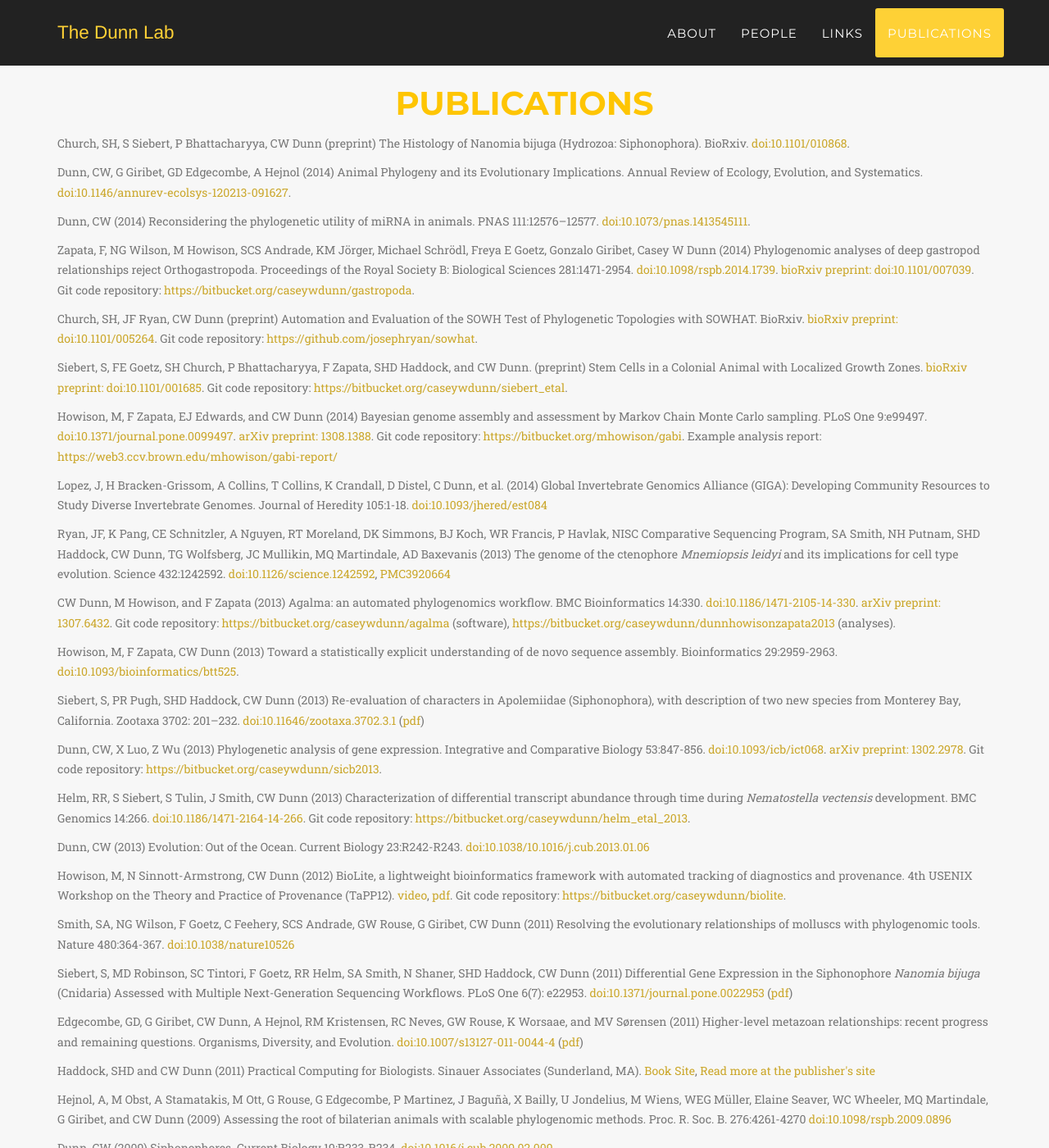
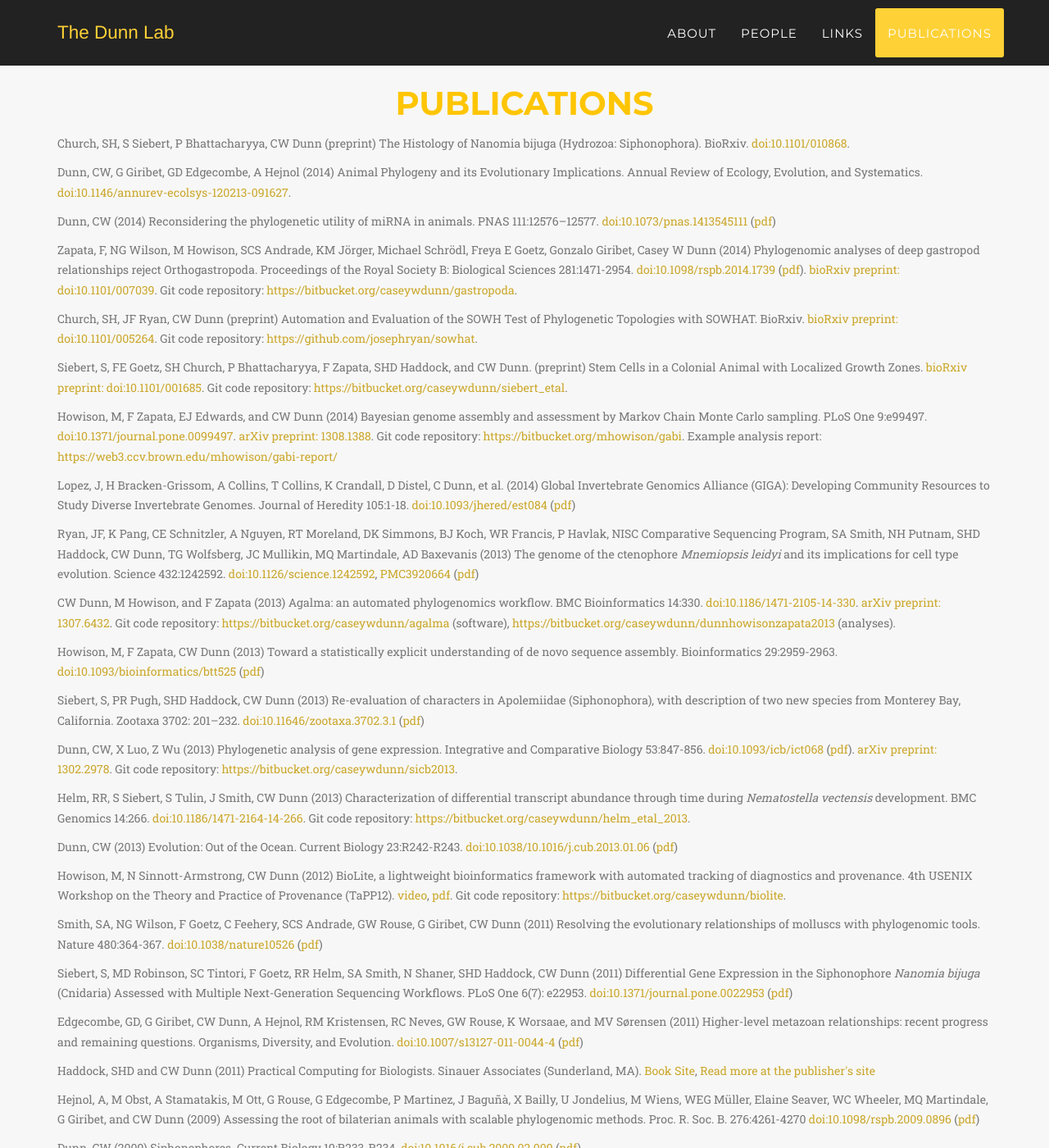
Before and after one commit to caseywdunn/caseywdunn.github.io, a Jekyll site: the page built from index.html, in a window 1280 px wide and 1400 px high, scrolled down 6615 px. Shown: the whole window at 82% size. Built offline with Jekyll 4.4.1, drawn with Linux system fonts in a browser that asks for light colours; some web fonts are replaced.

Commit message:
added pdfs

```diff
--- a/_includes/publications.html
+++ b/_includes/publications.html
@@ -17,11 +17,11 @@
 </div><div class="box-footer"> </div></div>
 
 <div class="box"><div class="box-title"></div><div class="box-body">
-	<p class="text-muted">Dunn, CW (2014) Reconsidering the phylogenetic utility of miRNA in animals. PNAS 111:12576–12577. <a href="http://dx.doi.org/10.1073/pnas.1413545111">doi:10.1073/pnas.1413545111</a>. </p>
+	<p class="text-muted">Dunn, CW (2014) Reconsidering the phylogenetic utility of miRNA in animals. PNAS 111:12576–12577. <a href="http://dx.doi.org/10.1073/pnas.1413545111">doi:10.1073/pnas.1413545111</a> (<a href="Dunn_2014PNAS.pdf">pdf</a>)</p>
 </div><div class="box-footer"> </div></div>
 
 <div class="box"><div class="box-title"></div><div class="box-body">
-	<p class="text-muted">Zapata, F, NG Wilson, M Howison, SCS Andrade, KM Jörger, Michael Schrödl, Freya E Goetz, Gonzalo Giribet, Casey W Dunn (2014) Phylogenomic analyses of deep gastropod relationships reject Orthogastropoda. Proceedings of the Royal Society B: Biological Sciences 281:1471-2954. <a href="http://dx.doi.org/10.1098/rspb.2014.1739">doi:10.1098/rspb.2014.1739</a>. <a href="http://dx.doi.org/10.1101/007039">bioRxiv preprint: doi:10.1101/007039</a>. Git code repository: <a href="https://bitbucket.org/caseywdunn/gastropoda">https://bitbucket.org/caseywdunn/gastropoda</a>.</p>
+	<p class="text-muted">Zapata, F, NG Wilson, M Howison, SCS Andrade, KM Jörger, Michael Schrödl, Freya E Goetz, Gonzalo Giribet, Casey W Dunn (2014) Phylogenomic analyses of deep gastropod relationships reject Orthogastropoda. Proceedings of the Royal Society B: Biological Sciences 281:1471-2954. <a href="http://dx.doi.org/10.1098/rspb.2014.1739">doi:10.1098/rspb.2014.1739</a> (<a href="Zapata_etal2014.pdf">pdf</a>). <a href="http://dx.doi.org/10.1101/007039">bioRxiv preprint: doi:10.1101/007039</a>. Git code repository: <a href="https://bitbucket.org/caseywdunn/gastropoda">https://bitbucket.org/caseywdunn/gastropoda</a>.</p>
 </div><div class="box-footer"> </div></div>
 
 <div class="box"><div class="box-title"></div><div class="box-body">
@@ -37,11 +37,11 @@
 </div><div class="box-footer"> </div></div>
 
 <div class="box"><div class="box-title"></div><div class="box-body">
-	<p class="text-muted">Lopez, J, H Bracken-Grissom, A Collins, T Collins, K Crandall, D Distel, C Dunn, et al. (2014) Global Invertebrate Genomics Alliance (GIGA): Developing Community Resources to Study Diverse Invertebrate Genomes. Journal of Heredity 105:1-18. <a href="http://dx.doi.org/10.1093/jhered/est084">doi:10.1093/jhered/est084</a></p>
+	<p class="text-muted">Lopez, J, H Bracken-Grissom, A Collins, T Collins, K Crandall, D Distel, C Dunn, et al. (2014) Global Invertebrate Genomics Alliance (GIGA): Developing Community Resources to Study Diverse Invertebrate Genomes. Journal of Heredity 105:1-18. <a href="http://dx.doi.org/10.1093/jhered/est084">doi:10.1093/jhered/est084</a> (<a href="GIGA_2014.pdf">pdf</a>)</p>
 </div><div class="box-footer"> </div></div>
 
 <div class="box"><div class="box-title"></div><div class="box-body">
-	<p class="text-muted">Ryan, JF, K Pang, CE Schnitzler, A Nguyen, RT Moreland, DK Simmons, BJ Koch, WR Francis, P Havlak, NISC Comparative Sequencing Program, SA Smith, NH Putnam, SHD Haddock, CW Dunn, TG Wolfsberg, JC Mullikin, MQ Martindale, AD Baxevanis (2013) The genome of the ctenophore <i>Mnemiopsis leidyi</i> and its implications for cell type evolution. Science 432:1242592. <a href="http://dx.doi.org/10.1126/science.1242592">doi:10.1126/science.1242592</a>, <a href="http://www.ncbi.nlm.nih.gov/pmc/articles/PMC3920664/">PMC3920664</a></p>
+	<p class="text-muted">Ryan, JF, K Pang, CE Schnitzler, A Nguyen, RT Moreland, DK Simmons, BJ Koch, WR Francis, P Havlak, NISC Comparative Sequencing Program, SA Smith, NH Putnam, SHD Haddock, CW Dunn, TG Wolfsberg, JC Mullikin, MQ Martindale, AD Baxevanis (2013) The genome of the ctenophore <i>Mnemiopsis leidyi</i> and its implications for cell type evolution. Science 432:1242592. <a href="http://dx.doi.org/10.1126/science.1242592">doi:10.1126/science.1242592</a>, <a href="http://www.ncbi.nlm.nih.gov/pmc/articles/PMC3920664/">PMC3920664</a> (<a href="assets/Ryan_etal2013.pdf">pdf</a>)</p>
 </div><div class="box-footer"> </div></div>
 
 <div class="box"><div class="box-title"></div><div class="box-body">
@@ -49,7 +49,7 @@
 </div><div class="box-footer"> </div></div>
 
 <div class="box"><div class="box-title"></div><div class="box-body">
-	<p class="text-muted">Howison, M, F Zapata, CW Dunn (2013) Toward a statistically explicit understanding of de novo sequence assembly. Bioinformatics 29:2959-2963. <a href="http://dx.doi.org/10.1093/bioinformatics/btt525">doi:10.1093/bioinformatics/btt525</a>.</p>
+	<p class="text-muted">Howison, M, F Zapata, CW Dunn (2013) Toward a statistically explicit understanding of de novo sequence assembly. Bioinformatics 29:2959-2963. <a href="http://dx.doi.org/10.1093/bioinformatics/btt525">doi:10.1093/bioinformatics/btt525</a> (<a href="assets/Howison_etal2013.pdf">pdf</a>)</p>
 </div><div class="box-footer"> </div></div>
 
 <div class="box"><div class="box-title"></div><div class="box-body">
@@ -57,7 +57,7 @@
 </div><div class="box-footer"> </div></div>
 
 <div class="box"><div class="box-title"></div><div class="box-body">
-	<p class="text-muted">Dunn, CW, X Luo, Z Wu (2013) Phylogenetic analysis of gene expression. Integrative and Comparative Biology 53:847-856. <a href="http://dx.doi.org/10.1093/icb/ict068">doi:10.1093/icb/ict068</a>. <a href="http://arxiv.org/abs/1302.2978">arXiv preprint: 1302.2978</a>. Git code repository: <a href="https://bitbucket.org/caseywdunn/sicb2013">https://bitbucket.org/caseywdunn/sicb2013</a>.</p>
+	<p class="text-muted">Dunn, CW, X Luo, Z Wu (2013) Phylogenetic analysis of gene expression. Integrative and Comparative Biology 53:847-856. <a href="http://dx.doi.org/10.1093/icb/ict068">doi:10.1093/icb/ict068</a> (<a href="assets/Dunn_etal2013_icb.pdf">pdf</a>). <a href="http://arxiv.org/abs/1302.2978">arXiv preprint: 1302.2978</a>. Git code repository: <a href="https://bitbucket.org/caseywdunn/sicb2013">https://bitbucket.org/caseywdunn/sicb2013</a>.</p>
 </div><div class="box-footer"> </div></div>
 
 <div class="box"><div class="box-title"></div><div class="box-body">
@@ -65,7 +65,7 @@
 </div><div class="box-footer"> </div></div>
 
 <div class="box"><div class="box-title"></div><div class="box-body">
-	<p class="text-muted">Dunn, CW (2013) Evolution: Out of the Ocean. Current Biology 23:R242-R243. <a href="http://dx.doi.org/10.1016/j.cub.2013.01.067">doi:10.1038/10.1016/j.cub.2013.01.06</a></p>
+	<p class="text-muted">Dunn, CW (2013) Evolution: Out of the Ocean. Current Biology 23:R242-R243. <a href="http://dx.doi.org/10.1016/j.cub.2013.01.067">doi:10.1038/10.1016/j.cub.2013.01.06</a> (<a href="assets/Dunn_2013.pdf">pdf</a>)</p>
 </div><div class="box-footer"> </div></div>
 
 <div class="box"><div class="box-title"></div><div class="box-body">
@@ -73,7 +73,7 @@
 </div><div class="box-footer"> </div></div>
 
 <div class="box"><div class="box-title"></div><div class="box-body">
-	<p class="text-muted">Smith, SA, NG Wilson, F Goetz, C Feehery, SCS Andrade, GW Rouse, G Giribet, CW Dunn (2011) Resolving the evolutionary relationships of molluscs with phylogenomic tools. Nature 480:364-367. <a href="http://dx.doi.org/10.1038/nature10526">doi:10.1038/nature10526</a></p>
+	<p class="text-muted">Smith, SA, NG Wilson, F Goetz, C Feehery, SCS Andrade, GW Rouse, G Giribet, CW Dunn (2011) Resolving the evolutionary relationships of molluscs with phylogenomic tools. Nature 480:364-367. <a href="http://dx.doi.org/10.1038/nature10526">doi:10.1038/nature10526</a> (<a href="assets/Smith_etal2011.pdf">pdf</a>)</p>
 </div><div class="box-footer"> </div></div>
 
 <div class="box"><div class="box-title"></div><div class="box-body">
@@ -89,11 +89,11 @@
 </div><div class="box-footer"> </div></div>
 
 <div class="box"><div class="box-title"></div><div class="box-body">
-	<p class="text-muted">Hejnol, A, M Obst, A Stamatakis, M Ott, G Rouse, G Edgecombe, P Martinez, J Baguñà, X Bailly, U Jondelius, M Wiens, WEG Müller, Elaine Seaver, WC Wheeler, MQ Martindale, G Giribet, and CW Dunn (2009) Assessing the root of bilaterian animals with scalable phylogenomic methods. Proc. R. Soc. B. 276:4261-4270 <a href="http://dx.doi.org/10.1098/rspb.2009.0896">doi:10.1098/rspb.2009.0896</a></p>
+	<p class="text-muted">Hejnol, A, M Obst, A Stamatakis, M Ott, G Rouse, G Edgecombe, P Martinez, J Baguñà, X Bailly, U Jondelius, M Wiens, WEG Müller, Elaine Seaver, WC Wheeler, MQ Martindale, G Giribet, and CW Dunn (2009) Assessing the root of bilaterian animals with scalable phylogenomic methods. Proc. R. Soc. B. 276:4261-4270 <a href="http://dx.doi.org/10.1098/rspb.2009.0896">doi:10.1098/rspb.2009.0896</a> (<a href="assets/Hejnol_etal_2009.pdf">pdf</a>)</p>
 </div><div class="box-footer"> </div></div>
 
 <div class="box"><div class="box-title"></div><div class="box-body">
-	<p class="text-muted">Dunn, CW (2009) Siphonophores. Current Biology 19:R233-R234. <a href="http://dx.doi.org/10.1016/j.cub.2009.02.009">doi:10.1016/j.cub.2009.02.009</a></p>
+	<p class="text-muted">Dunn, CW (2009) Siphonophores. Current Biology 19:R233-R234. <a href="http://dx.doi.org/10.1016/j.cub.2009.02.009">doi:10.1016/j.cub.2009.02.009</a> (<a href="assets/Dunn_2009.pdf">pdf</a>)</p>
 </div><div class="box-footer"> </div></div>
 
 <div class="box"><div class="box-title"></div><div class="box-body">
@@ -105,7 +105,7 @@
 </div><div class="box-footer"> </div></div>
 
 <div class="box"><div class="box-title"></div><div class="box-body">
-	<p class="text-muted">Dunn, CW, A Hejnol, DQ Matus, K Pang, WE Browne, SA Smith, E Seaver, GW Rouse, M Obst, GD Edgecombe, MV Sorensen, SHD Haddock, A Schmidt-Rhaesa, A Okusu, RM Kristensen, WC Wheeler, MQ Martindale, and G Giribet (2008) Broad phylogenomic sampling improves resolution of the Animal Tree of Life. Nature. 452:745-749. <a href="http://dx.doi.org/10.1038/nature06614">doi:10.1038/nature06614</a></p>
+	<p class="text-muted">Dunn, CW, A Hejnol, DQ Matus, K Pang, WE Browne, SA Smith, E Seaver, GW Rouse, M Obst, GD Edgecombe, MV Sorensen, SHD Haddock, A Schmidt-Rhaesa, A Okusu, RM Kristensen, WC Wheeler, MQ Martindale, and G Giribet (2008) Broad phylogenomic sampling improves resolution of the Animal Tree of Life. Nature. 452:745-749. <a href="http://dx.doi.org/10.1038/nature06614">doi:10.1038/nature06614</a> (<a href="assets/Dunn_etal2008.pdf">pdf</a>)</p>
 </div><div class="box-footer"> </div></div>
 
 <div class="box"><div class="box-title"></div><div class="box-body">
```
Also changed, not shown: img/header-bg-old.jpg (added), 11 other files.
